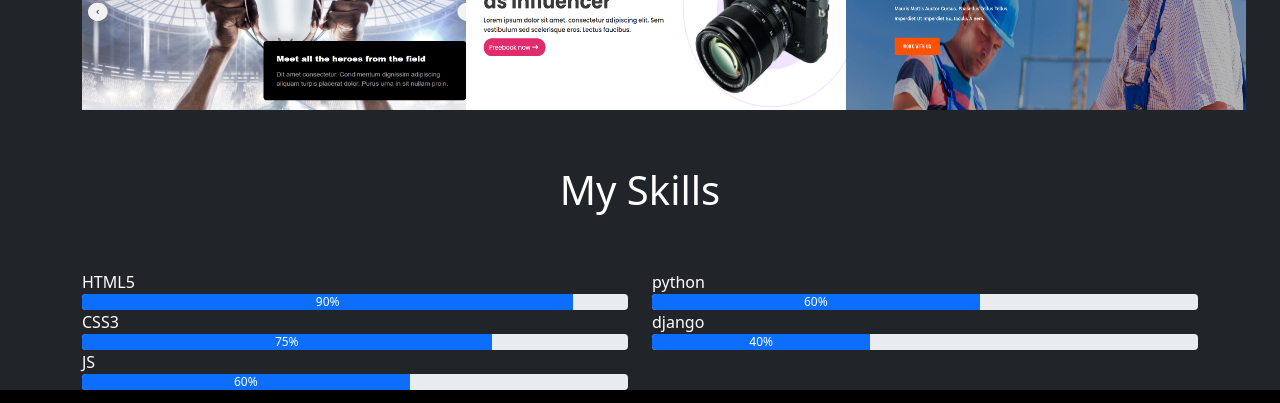
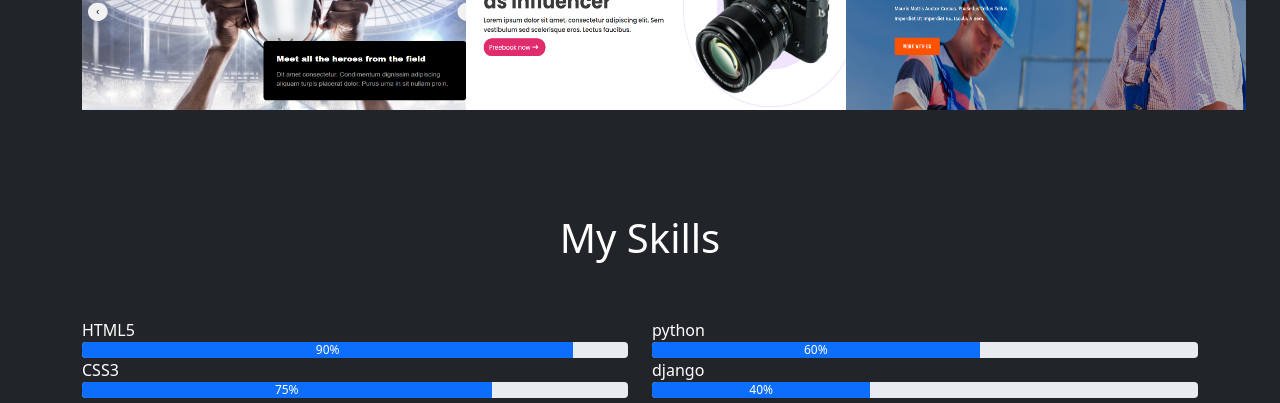
Before and after one commit to MDOMAR11/portfolio-project-college, a plain HTML site: page index.html in a window 1280 px wide. Shown: the part 950-1353 px from the top of the page. Drawn offline with nearby package versions, Linux system fonts and the light colour scheme.

```diff
--- a/index.html
+++ b/index.html
@@ -109,7 +109,7 @@
 
 
     <!-- Start skills section -->
-    <section class="bg-dark skill-section">
+    <section class="bg-dark skill-section py-5">
       <h1 class="text-white text-center py-5">My Skills</h1>
       <div class="container">
        <div class="row">
```
